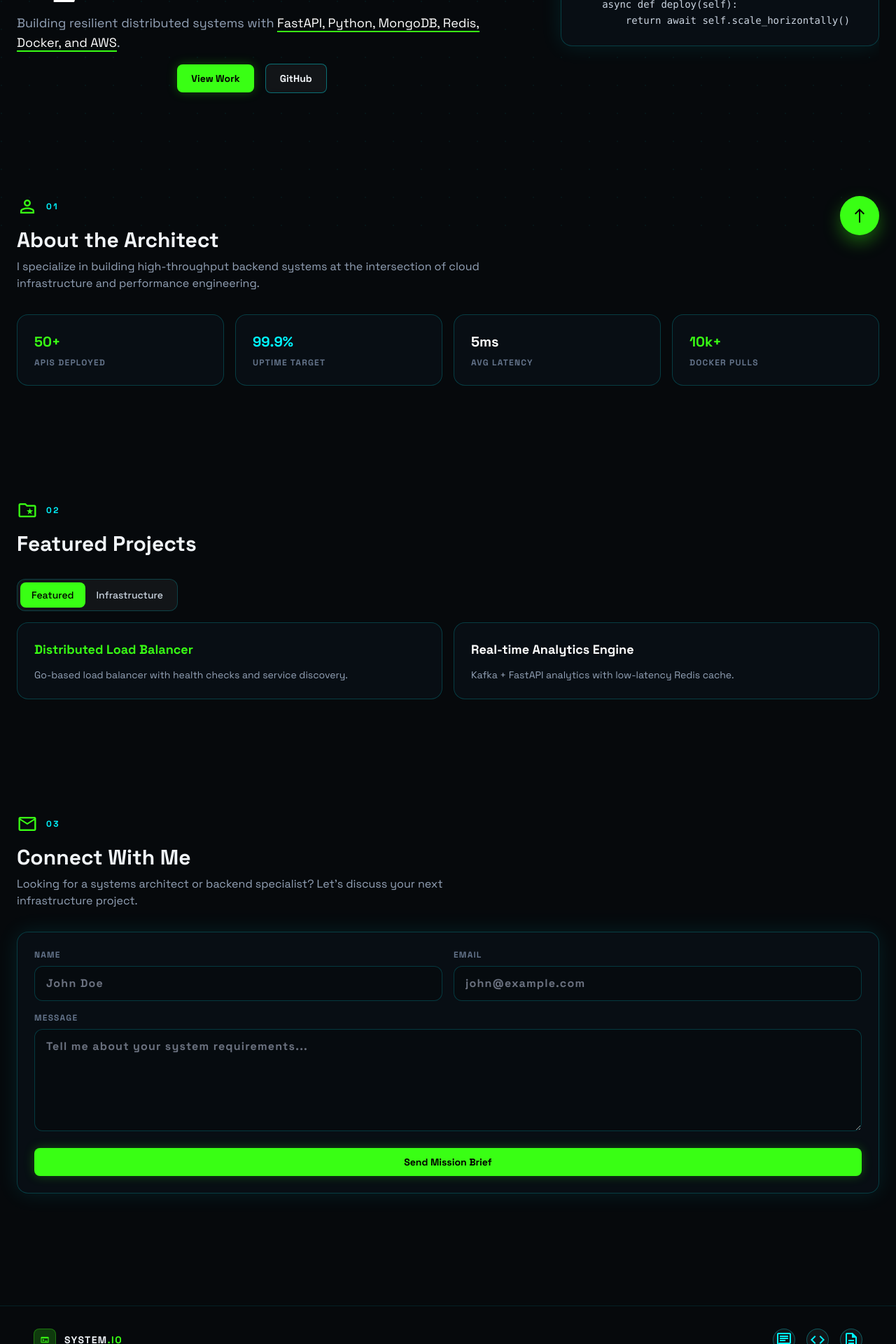
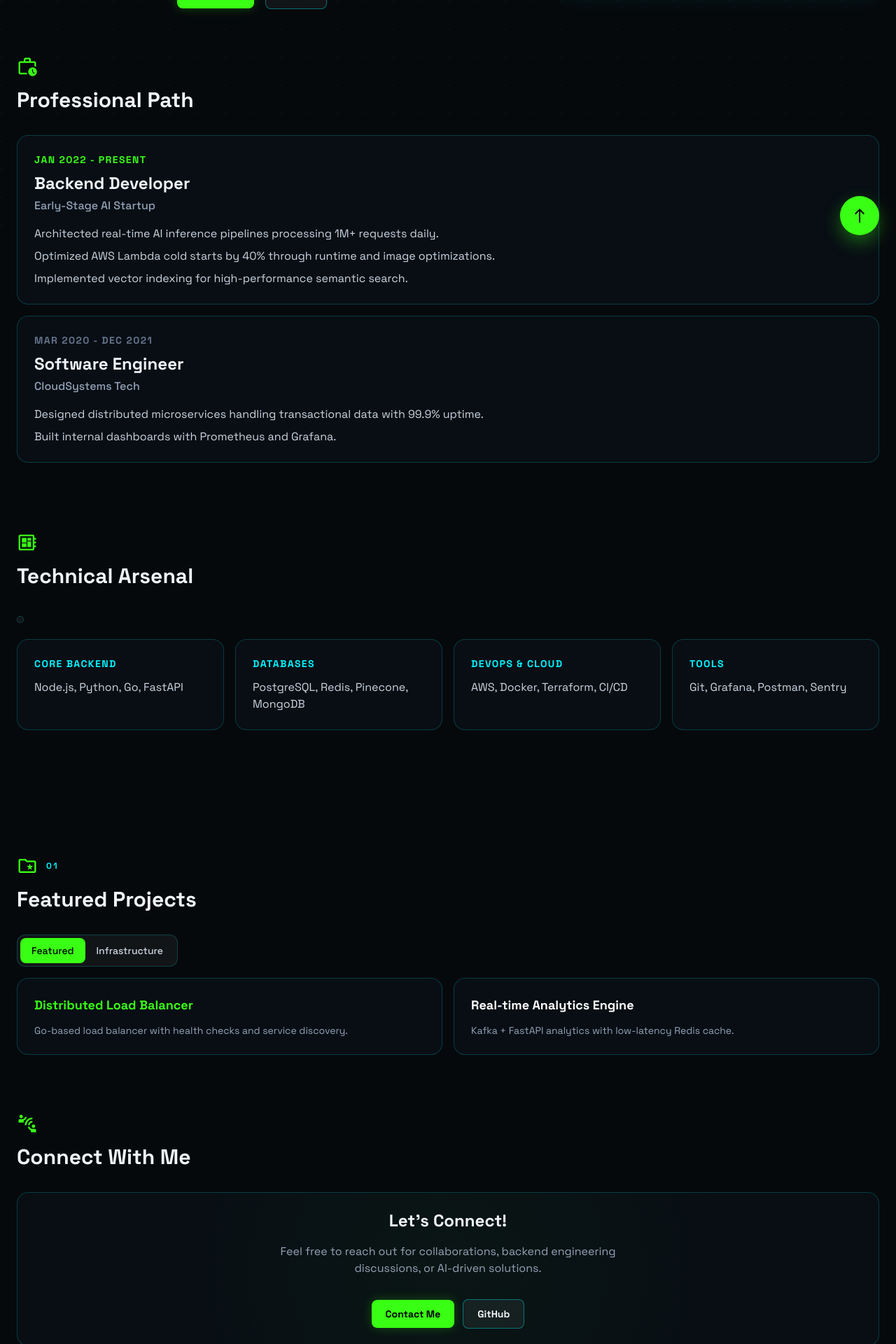
Before and after one commit to dasrama/portfolio, a Vue app: page / in a window 1280 px wide. Shown: the part 440-2360 px from the top of the page at 70% size. Built offline with nearby package versions, Linux system fonts and the light colour scheme.

Commit message:
shifted to single screen application

```diff
--- a/src/App.vue
+++ b/src/App.vue
@@ -1,6 +1,5 @@
 <script setup>
 import { nextTick, ref } from 'vue'
-import ExperienceTechStack from './components/ExperienceTechStack.vue'
 import {
   TopWebBar,
   PrimaryButton,
@@ -20,7 +19,6 @@ import {
   Tabs,
 } from './components/ui'
 
-const showTechStackPage = ref(false)
 const drawerOpen = ref(false)
 const projectTab = ref('featured')
 const sendingMessage = ref(false)
@@ -42,10 +40,6 @@ const profileLinks = {
   github: 'https://github.com/dasrama',
   linkedin: 'https://www.linkedin.com/in/rama-das/',
   resume: 'https://drive.google.com/file/d/1ba-nA_uwBCBLvl1npZn22uDEYVbnTllp/view?usp=sharing',
-}
-
-function openTechStackPage() {
-  showTechStackPage.value = true
 }
 
 function goHome() {
@@ -171,8 +165,6 @@ function openResume() {
 
       <Container size="xl" as="main" class="relative z-10 pb-20">
         <section class="overflow-hidden pb-16 pt-16">
-          <Breadcrumb :items="[{ label: 'Home' }, { label: 'Portfolio' }]" />
-
           <Row justify="space-between" align="center" gap="3rem" class="mt-6 flex-col lg:flex-row">
             <Column gap="1rem" class="max-w-2xl text-center lg:text-left">
               <div class="inline-flex items-center gap-2 self-center rounded-full border border-primary/20 bg-primary/10 px-3 py-1 lg:self-start">
@@ -183,7 +175,7 @@ function openResume() {
                 <span class="text-xs font-bold uppercase tracking-widest text-primary">Available for new systems</span>
               </div>
 
-              <h1 class="bg-gradient-to-r from-white via-white to-secondary/50 bg-clip-text text-5xl font-bold leading-tight text-transparent lg:text-7xl">
+              <h1 class="bg-gradient-to-r from-white via-white to-secondary/50 bg-clip-text font-bold leading-tight text-transparent text-4xl lg:text-6xl">
                 Backend Engineer &amp; <br />Systems Builder
               </h1>
 
@@ -220,36 +212,62 @@ function openResume() {
           </Row>
         </section>
 
-        <section id="about" class="py-20">
-          <SectionHeader
-            icon="person"
-            eyebrow="01"
-            title="About the Architect"
-            subtitle="I specialize in building high-throughput backend systems at the intersection of cloud infrastructure and performance engineering."
-          />
+        <section class="mb-24">
+          <SectionHeader icon="work_history" title="Professional Path" />
 
-          <Grid :cols="2" gap="1rem" min-col-width="240px">
+          <Column gap="1rem" align="stretch">
             <Card>
-              <h3 class="text-xl font-bold text-primary">50+</h3>
-              <p class="mt-2 text-xs font-bold uppercase tracking-widest text-slate-500">APIs Deployed</p>
+              <p class="text-sm font-bold uppercase tracking-widest text-primary">Jan 2022 - Present</p>
+              <h3 class="mt-2 text-2xl font-bold">Backend Developer</h3>
+              <p class="mt-1 font-medium text-slate-400">Early-Stage AI Startup</p>
+              <ul class="mt-4 space-y-2 text-slate-300">
+                <li>Architected real-time AI inference pipelines processing 1M+ requests daily.</li>
+                <li>Optimized AWS Lambda cold starts by 40% through runtime and image optimizations.</li>
+                <li>Implemented vector indexing for high-performance semantic search.</li>
+              </ul>
             </Card>
+
             <Card>
-              <h3 class="text-xl font-bold text-secondary">99.9%</h3>
-              <p class="mt-2 text-xs font-bold uppercase tracking-widest text-slate-500">Uptime Target</p>
+              <p class="text-sm font-bold uppercase tracking-widest text-slate-500">Mar 2020 - Dec 2021</p>
+              <h3 class="mt-2 text-2xl font-bold">Software Engineer</h3>
+              <p class="mt-1 font-medium text-slate-400">CloudSystems Tech</p>
+              <ul class="mt-4 space-y-2 text-slate-300">
+                <li>Designed distributed microservices handling transactional data with 99.9% uptime.</li>
+                <li>Built internal dashboards with Prometheus and Grafana.</li>
+              </ul>
             </Card>
-            <Card>
-              <h3 class="text-xl font-bold text-white">5ms</h3>
-              <p class="mt-2 text-xs font-bold uppercase tracking-widest text-slate-500">Avg Latency</p>
-            </Card>
-            <Card>
-              <h3 class="text-xl font-bold text-primary">10k+</h3>
-              <p class="mt-2 text-xs font-bold uppercase tracking-widest text-slate-500">Docker Pulls</p>
-            </Card>
-          </Grid>
+          </Column>
+        </section>
+
+        <section id="tech-stack" class="mb-24 scroll-mt-32">
+          <SectionHeader icon="developer_board" title="Technical Arsenal" />
+
+          <Tabs v-model="activeStackTab" :tabs="stackTabs">
+            <template #panel="{ active }">
+              <Grid :cols="2" gap="1rem" min-col-width="260px">
+                <Card>
+                  <h4 class="text-sm font-bold uppercase tracking-widest text-secondary">Core Backend</h4>
+                  <p class="mt-3 text-slate-300" :class="active === 'backend' ? 'text-primary' : ''">Node.js, Python, Go, FastAPI</p>
+                </Card>
+                <Card>
+                  <h4 class="text-sm font-bold uppercase tracking-widest text-secondary">Databases</h4>
+                  <p class="mt-3 text-slate-300" :class="active === 'backend' ? 'text-primary' : ''">PostgreSQL, Redis, Pinecone, MongoDB</p>
+                </Card>
+                <Card>
+                  <h4 class="text-sm font-bold uppercase tracking-widest text-secondary">DevOps & Cloud</h4>
+                  <p class="mt-3 text-slate-300" :class="active === 'devops' ? 'text-secondary' : ''">AWS, Docker, Terraform, CI/CD</p>
+                </Card>
+                <Card>
+                  <h4 class="text-sm font-bold uppercase tracking-widest text-secondary">Tools</h4>
+                  <p class="mt-3 text-slate-300" :class="active === 'devops' ? 'text-secondary' : ''">Git, Grafana, Postman, Sentry</p>
+                </Card>
+              </Grid>
+            </template>
+          </Tabs>
         </section>
 
         <section id="projects" class="py-20">
-          <SectionHeader icon="folder_special" eyebrow="02" title="Featured Projects" />
+          <SectionHeader icon="folder_special" eyebrow="01" title="Featured Projects" />
 
           <Tabs v-model="projectTab" :tabs="projectTabs">
             <template #panel="{ active }">
@@ -267,37 +285,21 @@ function openResume() {
           </Tabs>
         </section>
 
-        <section id="contact" class="py-20">
-          <SectionHeader
-            icon="mail"
-            eyebrow="03"
-            title="Connect With Me"
-            subtitle="Looking for a systems architect or backend specialist? Let's discuss your next infrastructure project."
-          />
+        <section id="connect-with-me" class="mb-24 scroll-mt-32">
+          <SectionHeader icon="connect_without_contact" title="Connect With Me" />
 
-          <Card class="blue-glow">
-            <form @submit.prevent="submitMessage">
-              <Grid :cols="2" gap="1rem" min-col-width="220px">
-                <label class="flex flex-col gap-2 text-xs font-bold uppercase tracking-widest text-slate-500">
-                  Name
-                  <input class="rounded-xl border border-secondary/20 bg-background-dark/50 px-4 py-3 text-white focus:border-secondary focus:outline-none" type="text" placeholder="John Doe" />
-                </label>
-
-                <label class="flex flex-col gap-2 text-xs font-bold uppercase tracking-widest text-slate-500">
-                  Email
-                  <input class="rounded-xl border border-secondary/20 bg-background-dark/50 px-4 py-3 text-white focus:border-secondary focus:outline-none" type="email" placeholder="john@example.com" />
-                </label>
-              </Grid>
-
-              <label class="mt-4 flex flex-col gap-2 text-xs font-bold uppercase tracking-widest text-slate-500">
-                Message
-                <textarea class="rounded-xl border border-secondary/20 bg-background-dark/50 px-4 py-3 text-white focus:border-secondary focus:outline-none" rows="5" placeholder="Tell me about your system requirements..."></textarea>
-              </label>
-
-              <LoadingButton class="mt-6" :loading="sendingMessage" loading-text="Sending..." full-width type="submit">
-                Send Mission Brief
-              </LoadingButton>
-            </form>
+          <Card class="relative overflow-hidden text-center">
+            <div class="pointer-events-none absolute inset-0 glow-overlay-green opacity-30"></div>
+            <div class="relative z-10">
+              <h3 class="mb-4 text-2xl font-bold">Let's Connect!</h3>
+              <p class="mx-auto mb-8 max-w-lg text-slate-400">
+                Feel free to reach out for collaborations, backend engineering discussions, or AI-driven solutions.
+              </p>
+              <Row justify="center" gap="0.75rem">
+                <PrimaryButton>Contact Me</PrimaryButton>
+                <SecondaryButton>GitHub</SecondaryButton>
+              </Row>
+            </div>
           </Card>
         </section>
       </Container>
@@ -321,7 +323,5 @@ function openResume() {
       <BottomNavigation v-model="activeBottomNav" :items="mobileNavItems" @navigate="onBottomNavigate" />
       <FloatingActionButton icon="north" label="Back to top" @click="scrollToId('about')" />
     </div>
-
-    <ExperienceTechStack v-else />
   </div>
 </template>
```
Also changed, not shown: src/components/ExperienceTechStack.vue (deleted, +0 -117 lines).
